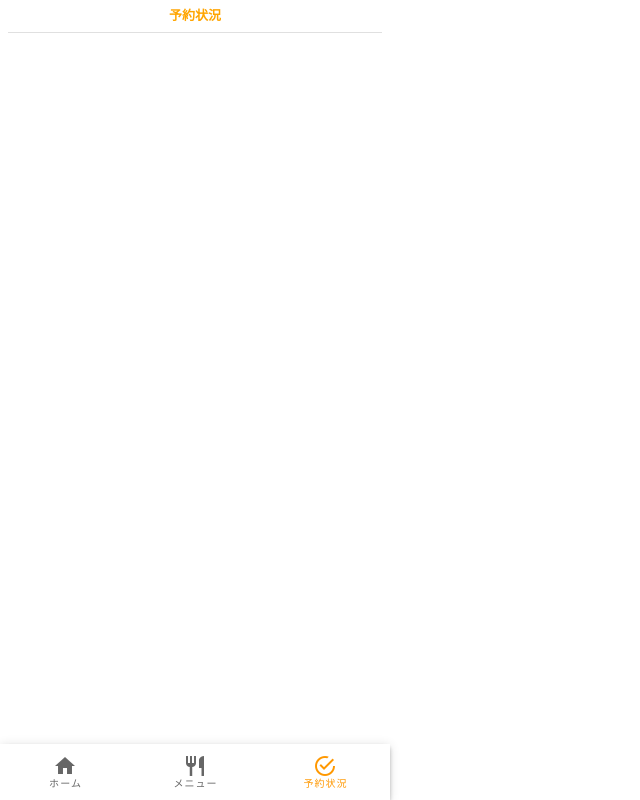
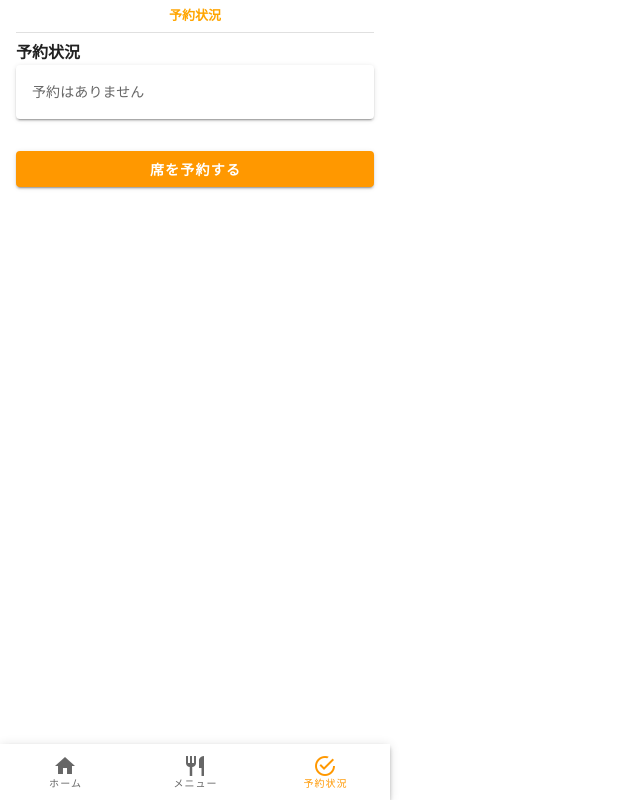
Before and after one commit to Hiroki-08/Human_Information_System_TCU, a Vue app: page /book in a window 1280 px wide. Shown: the whole page, without its empty margins (0-640 px from the left). Built offline with nearby package versions, Linux system fonts and the light colour scheme.

Commit message:
予約状況Top

```diff
--- a/src/App.vue
+++ b/src/App.vue
@@ -1,5 +1,5 @@
 <template>
-  <v-app style="width: 390px; height: 690px;">
+  <v-app style="max-width: 390px; max-height: 690px;">
 
     <RouterView/>
     <NaviBar></NaviBar>
--- a/src/components/NaviBar.vue
+++ b/src/components/NaviBar.vue
@@ -10,19 +10,19 @@
       fixed
       grow
     >
-      <v-btn to="/" value="home" color="white">
+      <v-btn to="/" value="home" color="white" x-large>
         <span style="font-size: 10px">ホーム</span>
 
         <v-icon>mdi-home</v-icon>
       </v-btn>
 
-      <v-btn to="/menu" value="menu" color="white">
+      <v-btn to="/menu" value="menu" color="white" x-large>
         <span style="font-size: 10px">メニュー</span>
 
         <v-icon>mdi-silverware-fork-knife</v-icon>
       </v-btn>
 
-      <v-btn to="/book" value="book" color="white">
+      <v-btn to="/book" value="book" color="white" x-large>
         <span style="font-size: 10px">予約状況</span>
 
         <v-icon>mdi-checkbox-marked-circle-outline</v-icon>
--- a/src/views/BookView.vue
+++ b/src/views/BookView.vue
@@ -1,12 +1,12 @@
 <template>
-  <v-main class=mx-2>
+  <v-main class=mx-4>
     <v-toolbar
       height=32
       color="white"
       dense
       flat
       fixed
-        width="390px"
+      max-width="390px"
       app
     >
       <v-spacer></v-spacer>
@@ -21,6 +21,20 @@
 
     <v-divider></v-divider>
 
+    <h4 class=mt-2>予約状況</h4>
+    <v-card>
+      <v-card-text>予約はありません</v-card-text>
+    </v-card>
+    <v-btn
+      to="/menu"
+      block
+      class="my-8 white--text"
+      color="orange"
+    >
+      <b>席を予約する</b>
+    </v-btn>
+
+
   </v-main>
 </template>
 
--- a/src/views/HomeView.vue
+++ b/src/views/HomeView.vue
@@ -1,5 +1,5 @@
 <template>
-  <v-main class=mx-2>
+  <v-main class=mx-4>
 
     <v-toolbar
         height=32
@@ -7,7 +7,7 @@
         dense
         flat
         fixed
-        width="390px"
+        max-width="390px"
         app
       >
         <v-spacer></v-spacer>
--- a/src/views/MenuView.vue
+++ b/src/views/MenuView.vue
@@ -1,12 +1,12 @@
 <template>
-  <v-main class=mx-2>
+  <v-main class=mx-4>
     <v-toolbar
         height=32
         color="white"
         dense
         flat
         fixed
-        width="390px"
+        max-width="390px"
         app
       >
         <v-spacer></v-spacer>
@@ -98,6 +98,28 @@
           </v-card>
         </v-col>
 
+        <v-col class="pb-0">
+          <v-card
+            to="/menu"
+          >
+            <v-img
+              class="white--text align-end"
+              gradient="to bottom, rgba(0,0,0,.1), rgba(0,0,0,.5)"
+              height="100px"
+              src="@/assets/miso_soup.jpg"
+            >
+              <v-card-title>味噌汁</v-card-title>
+            </v-img>
+          </v-card>
+        </v-col>
+
+
+        <v-col class="pb-0">
+          <v-card
+          height="70px"
+          flat
+          ></v-card>
+        </v-col>
 
       </v-row>
     </v-container>
```
Lines whose indentation alone changed are shown as unchanged.
